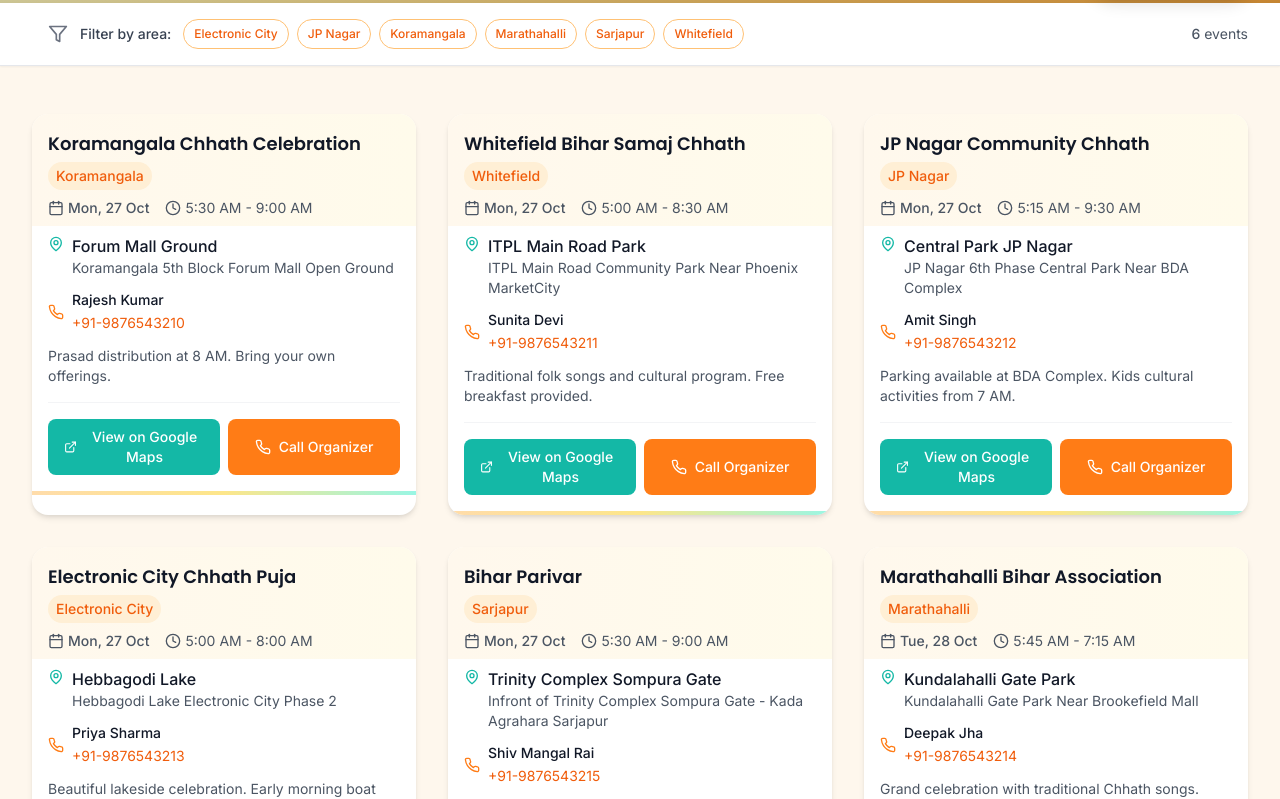
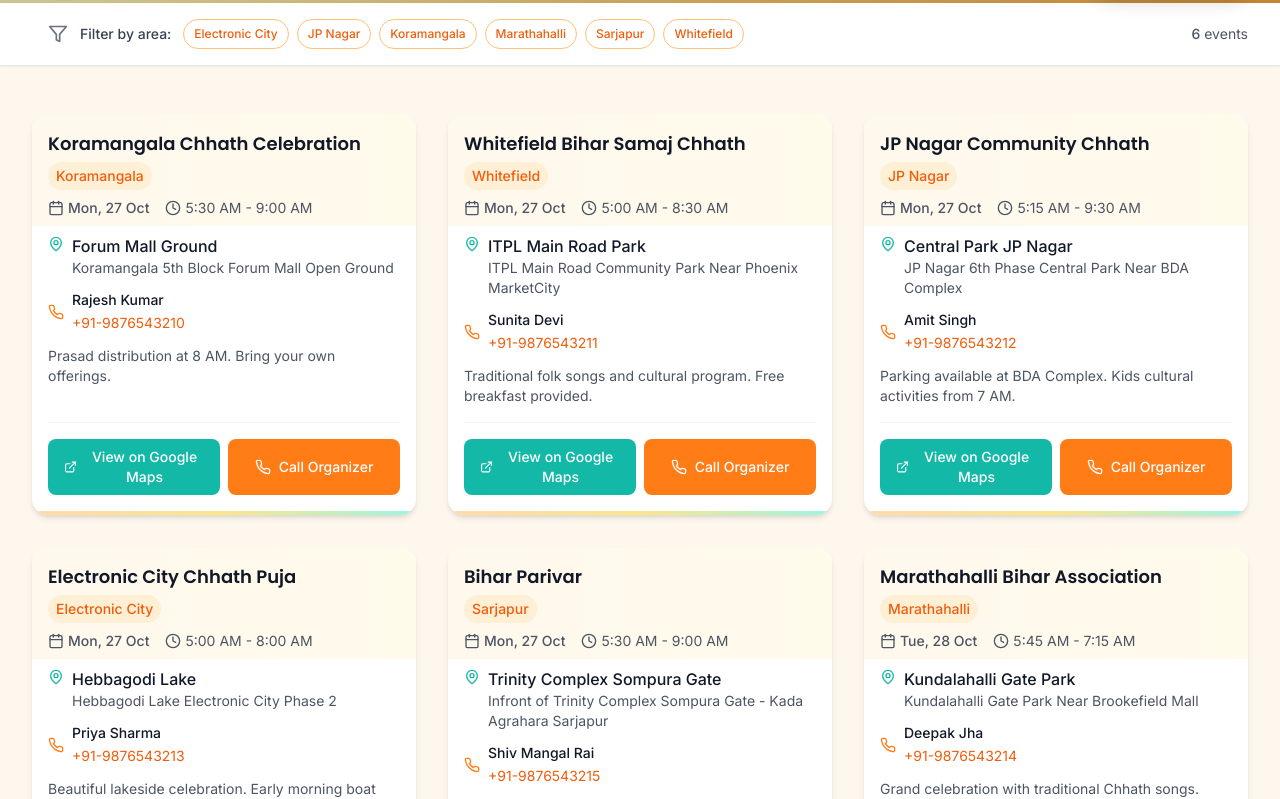
Before and after one commit to vinitshahdeo/chhath-puja, a React (Vite) app: page / in a window 1280 px wide. Shown: the part 778-1577 px from the top of the page. Built offline with nearby package versions, Linux system fonts and the light colour scheme; the HTML template or start-up script is replaced by a standard one.

Commit message:
fixed the event card issue

```diff
--- a/src/components/EventCard.jsx
+++ b/src/components/EventCard.jsx
@@ -18,7 +18,7 @@ const EventCard = ({ event }) => {
   const isPast = event.date < new Date() && !isToday
 
   return (
-    <article className="bg-white rounded-2xl card-shadow hover:card-shadow-hover transition-all duration-300 overflow-hidden group">
+    <article className="bg-white rounded-2xl card-shadow hover:card-shadow-hover transition-all duration-300 overflow-hidden group flex flex-col">
       {/* Header with gradient */}
       <div className="bg-gradient-to-r from-marigold-50 to-saffron-50 p-4 pb-2">
         <div className="flex items-start justify-between mb-2">
@@ -55,8 +55,8 @@ const EventCard = ({ event }) => {
       </div>
 
       {/* Main content */}
-      <div className="p-4 pt-2">
-        <div className="space-y-3">
+      <div className="p-4 pt-2 flex-1 flex flex-col">
+        <div className="space-y-3 flex-1">
           {/* Venue and address */}
           <div className="flex items-start space-x-2">
             <MapPin className="h-4 w-4 text-teal-500 mt-0.5 flex-shrink-0" />
@@ -130,7 +130,7 @@ const EventCard = ({ event }) => {
         </div>
       </div>
 
-      {/* Decorative bottom border */}
+      {/* Decorative bottom border - positioned at absolute bottom */}
       <div className="h-1 bg-gradient-to-r from-marigold-200 via-saffron-200 to-teal-200"></div>
     </article>
   )
```
